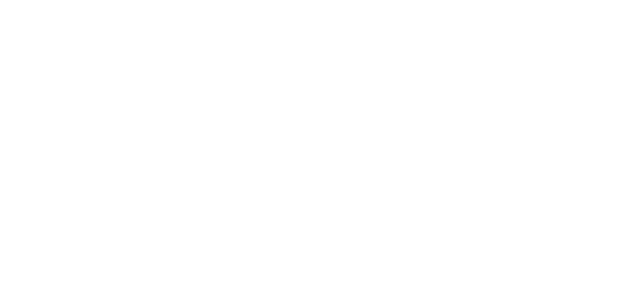
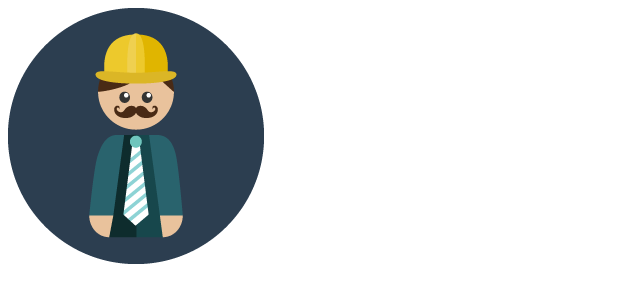
Before and after one commit to DKareep/basicLandingPage, a plain HTML site: page index.html in a window 1280 px wide. Shown: the whole page, without its empty margins (0-640 px from the left). Drawn offline with Linux system fonts and the light colour scheme.

Commit message:
images/ created logo inserted

```diff
--- a/index.html
+++ b/index.html
@@ -12,6 +12,12 @@
 <body>
 
 
+<div id="container">
+    <header>
+        <img src="images/logo.png" alt=""/>
+    </header>
+</div>
+
 
 </body>
 </html>
```
Also changed, not shown: images/logo.png (added), 2 other files.
